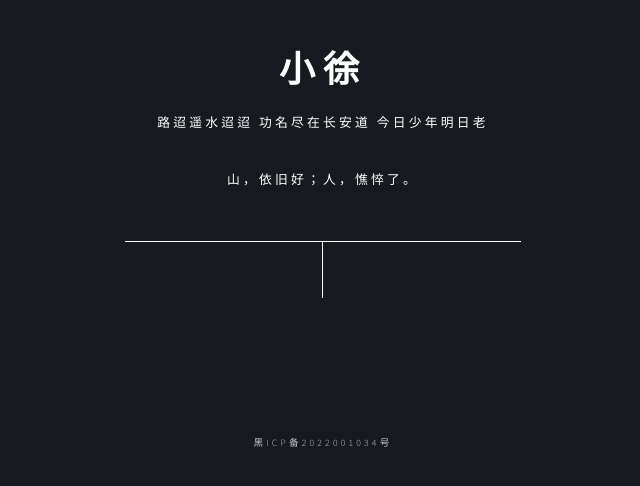
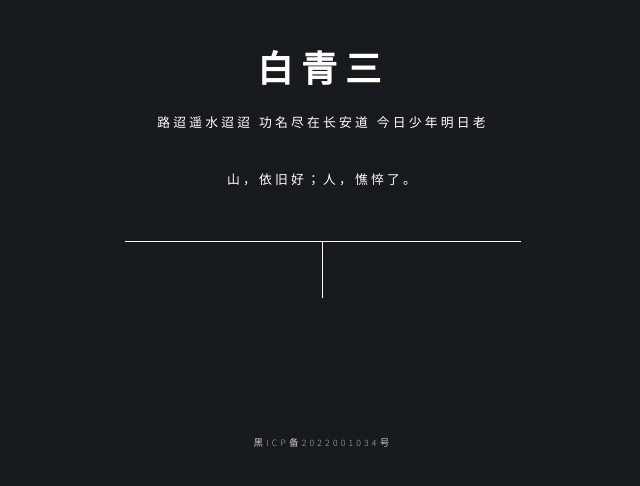
Before and after one commit to alois11/alois11.github.io, a plain HTML site: page index.html in a window 1280 px wide. Shown: the part 300-786 px from the top of the page, without its empty margins (317-957 px from the left). Drawn offline with Linux system fonts and the light colour scheme.

Commit message:
Update index.html

```diff
--- a/index.html
+++ b/index.html
@@ -20,7 +20,7 @@
 	</div>
 	<div class="content">
 		<div class="inner">
-			<h1>小徐</h1>
+			<h1>白青三</h1>
 			<p>路迢遥水迢迢 功名尽在长安道 今日少年明日老<br>
 			<p>山，依旧好；人，憔悴了。<br>
 			</p>
```
